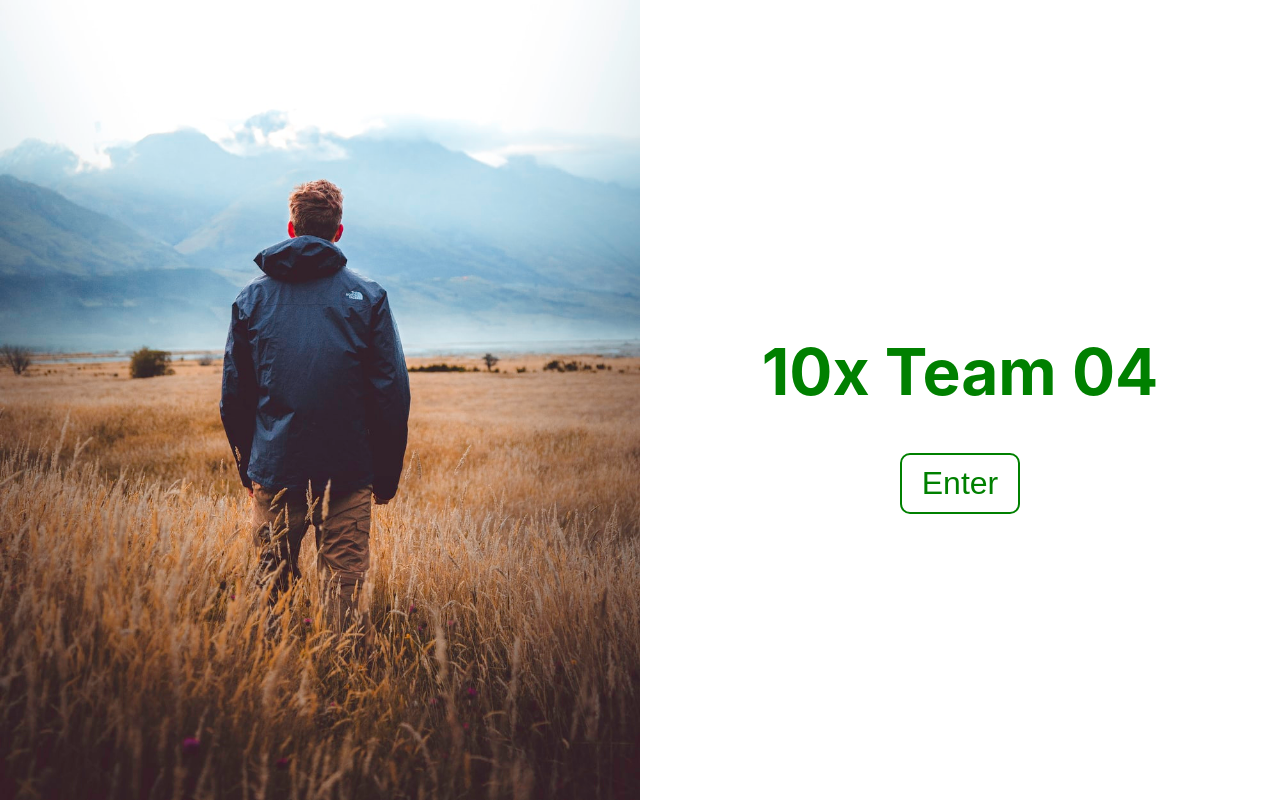
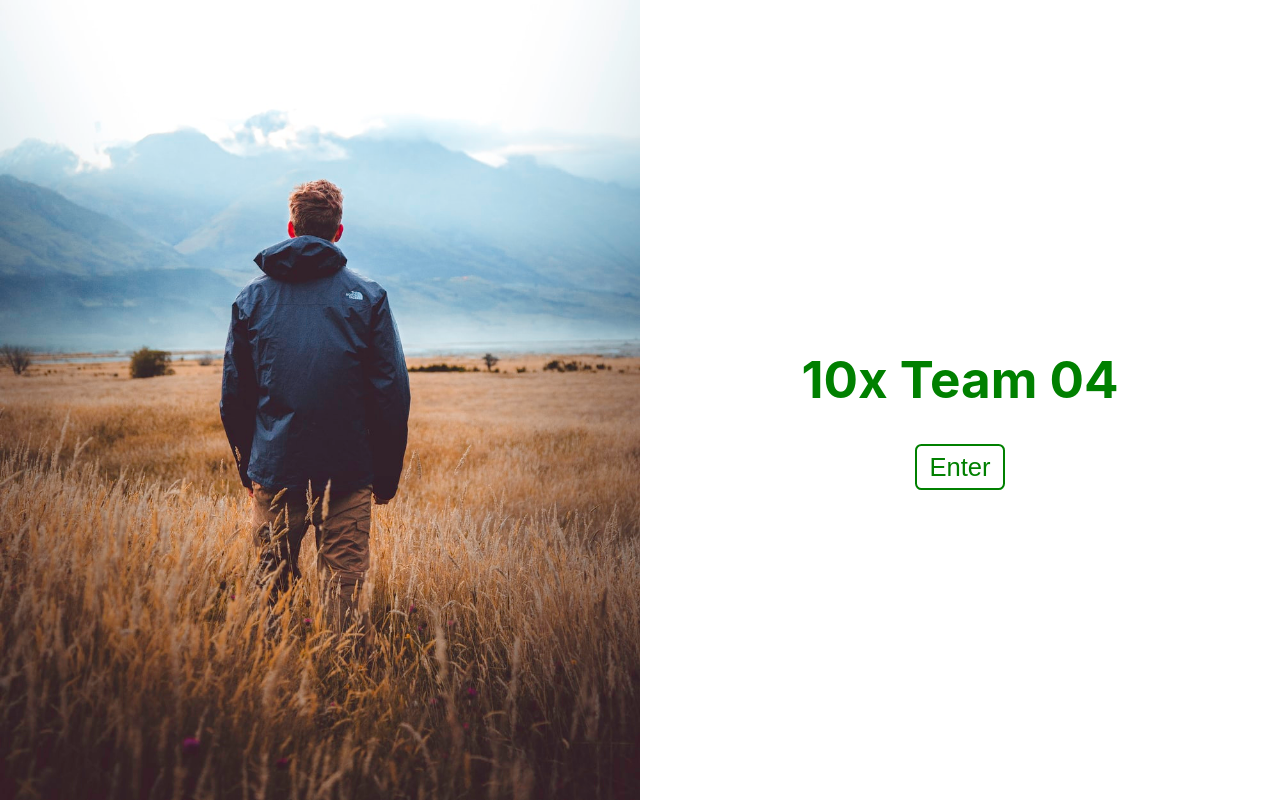
Before and after one commit to sachanashutosh15/instaclone-frontend, a React (Create React App) app: page / in a window 1280 px wide. Built offline with nearby package versions, Linux system fonts and the light colour scheme.

Commit message:
fixed landing page font

```diff
--- a/src/index.css
+++ b/src/index.css
@@ -56,7 +56,7 @@ code {
   align-items: center;
   justify-content: center;
   width: 50%;
-  font-size: 2em;
+  font-size: 2vw;
   color: green;
 }
 
@@ -64,8 +64,8 @@ code {
   background-color: #fff;
   font-size: 1em;
   border: 2px solid green;
-  border-radius: 10px;
-  padding: 10px 20px;
+  border-radius: 0.5vw;
+  padding: 0.5vw 1vw;
   color: green
 }
 
```
